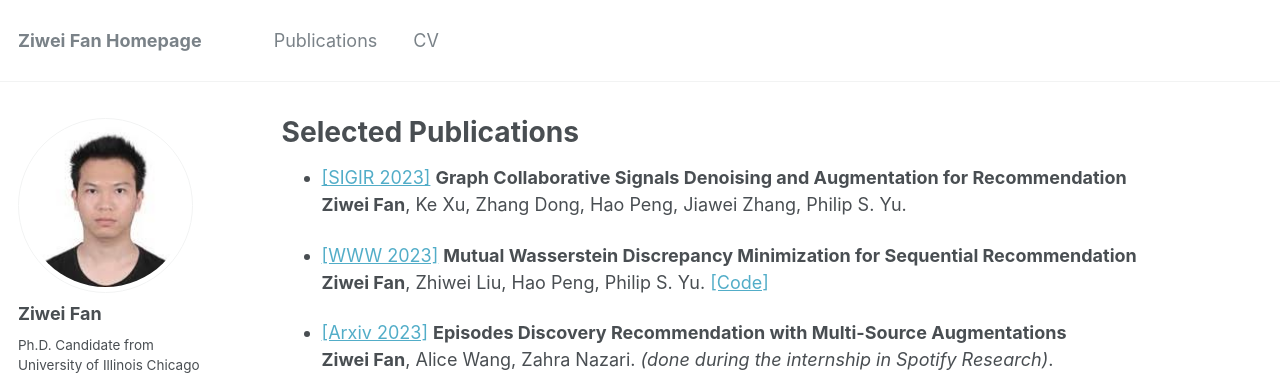
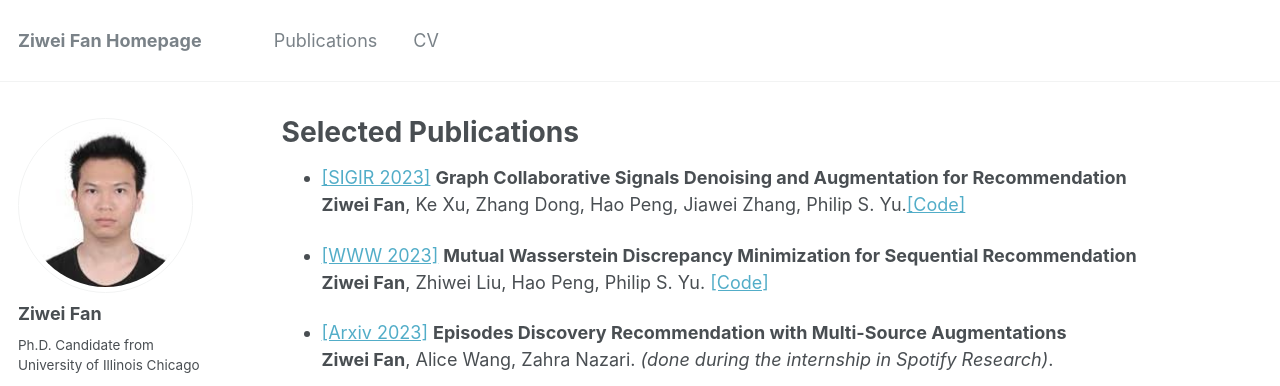
Before and after one commit to ziwei-fan/ziwei-fan.github.io, a Jekyll site: the page built from _pages/publications.md, in a window 1280 px wide and 900 px high. Shown: the top 386 px of the window. Built offline with Jekyll 4.4.1, drawn with Linux system fonts in a browser that asks for light colours.

Commit message:
Update publications.md

```diff
--- a/_pages/publications.md
+++ b/_pages/publications.md
@@ -5,7 +5,7 @@ permalink: /publications/
 author_profile: true
 ---
 
-* [[SIGIR 2023]]() <b>Graph Collaborative Signals Denoising and Augmentation for Recommendation</b> <br> <b>Ziwei Fan</b>, Ke Xu, Zhang Dong, Hao Peng, Jiawei Zhang, Philip S. Yu.
+* [[SIGIR 2023]](https://arxiv.org/pdf/2304.03344.pdf) <b>Graph Collaborative Signals Denoising and Augmentation for Recommendation</b> <br> <b>Ziwei Fan</b>, Ke Xu, Zhang Dong, Hao Peng, Jiawei Zhang, Philip S. Yu.[[Code]](https://github.com/zfan20/GraphDA)
 
 * [[WWW 2023]](https://arxiv.org/pdf/2301.12197.pdf) <b>Mutual Wasserstein Discrepancy Minimization for Sequential Recommendation</b> <br> <b>Ziwei Fan</b>, Zhiwei Liu, Hao Peng, Philip S. Yu. [[Code]](https://github.com/zfan20/MStein)
 
```
